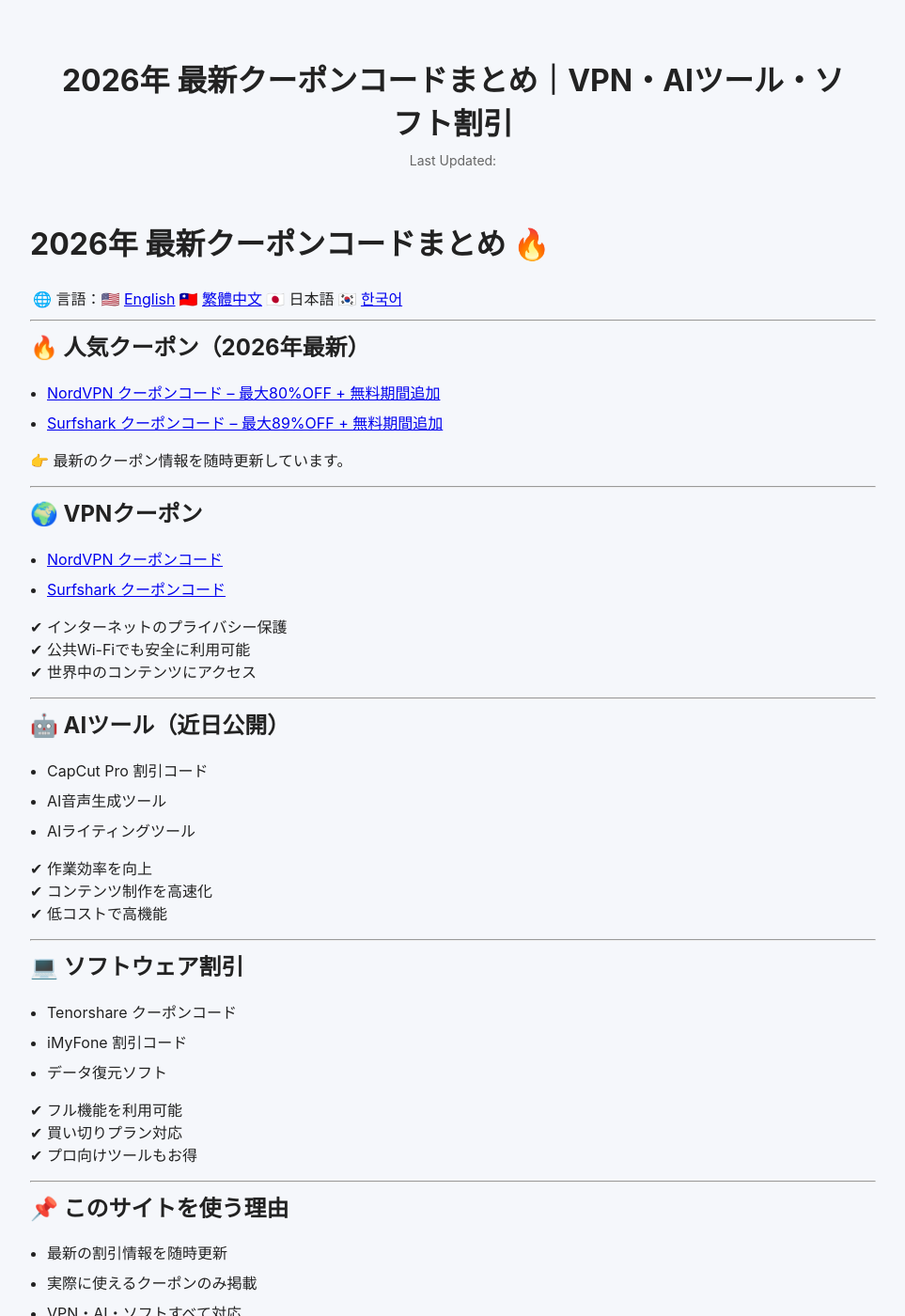
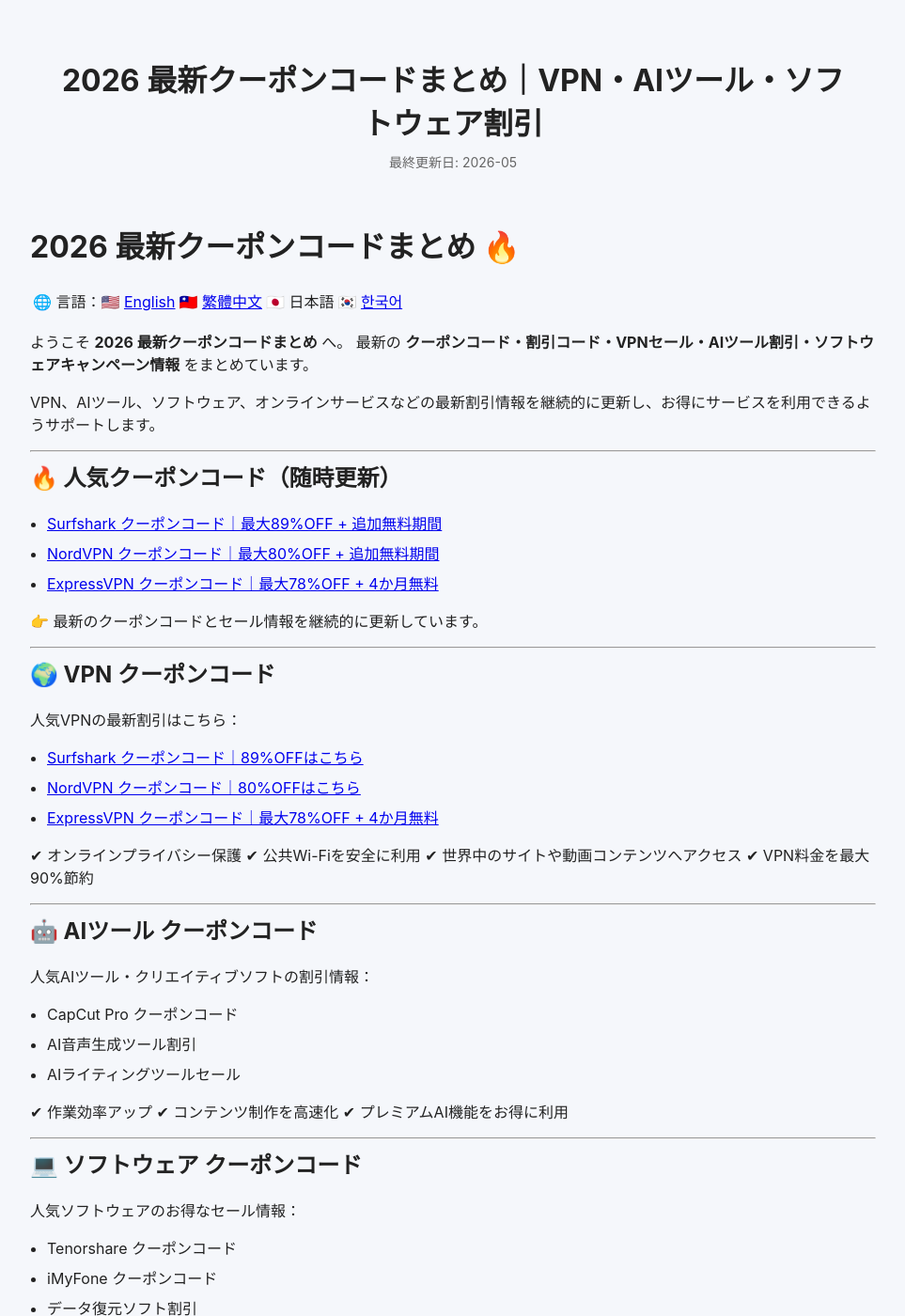
Before and after one commit to BestCouponCodes/best-coupon-codes, a Jekyll site: the page built from index-ja.md, in a window 1280 px wide and 1400 px high. Shown: the whole window at 94% size, without its empty margins (158-1121 px from the left). Built offline with Jekyll 4.4.1, drawn with Linux system fonts in a browser that asks for light colours; some of the changed text lies outside the part shown.

Commit message:
Add Japanese index page and improve multilingual coupon sections
Updated the Japanese index page with improved coupon sections, added ExpressVPN discount links, refined VPN and software content, improved multilingual navigation, and included affiliate disclaimer information for better readability and SEO structure.

```diff
--- a/index-ja.md
+++ b/index-ja.md
@@ -1,72 +1,83 @@
 ---
 layout: default
-title: "2026年 最新クーポンコードまとめ｜VPN・AIツール・ソフト割引"
-description: "2026年の最新VPN、AIツール、ソフトウェアのクーポンコードと割引情報をまとめています。"
+title: "2026 最新クーポンコードまとめ｜VPN・AIツール・ソフトウェア割引"
+description: "最新のVPNクーポンコード、AIツール割引、ソフトウェアセール情報を掲載。定期的に更新されるお得なキャンペーン情報をチェック。"
+excerpt: ""
+lang: ja
+last_modified_at: "2026-05-20"
+
 ---
 
-# 2026年 最新クーポンコードまとめ 🔥
+# 2026 最新クーポンコードまとめ 🔥
 
 🌐 言語：🇺🇸 [English](/best-coupon-codes/) | 🇹🇼 [繁體中文](/best-coupon-codes/index-zh/) | 🇯🇵 日本語 | 🇰🇷 [한국어](/best-coupon-codes/index-ko/)
 
----
+ようこそ **2026 最新クーポンコードまとめ** へ。
+最新の **クーポンコード・割引コード・VPNセール・AIツール割引・ソフトウェアキャンペーン情報** をまとめています。
 
-## 🔥 人気クーポン（2026年最新）
-
-- [NordVPN クーポンコード – 最大80%OFF + 無料期間追加](/best-coupon-codes/nordvpn-coupon-code-ja/)
-- [Surfshark クーポンコード – 最大89%OFF + 無料期間追加](/best-coupon-codes/surfshark-coupon-code-ja/)
-
-👉 最新のクーポン情報を随時更新しています。
+VPN、AIツール、ソフトウェア、オンラインサービスなどの最新割引情報を継続的に更新し、お得にサービスを利用できるようサポートします。
 
 ---
 
-## 🌍 VPNクーポン
+## 🔥 人気クーポンコード（随時更新）
 
-- [NordVPN クーポンコード](/best-coupon-codes/nordvpn-coupon-code-ja/)
-- [Surfshark クーポンコード](/best-coupon-codes/surfshark-coupon-code-ja/)
+* [Surfshark クーポンコード｜最大89%OFF + 追加無料期間](/best-coupon-codes/surfshark-coupon-code-ja/)
+* [NordVPN クーポンコード｜最大80%OFF + 追加無料期間](/best-coupon-codes/nordvpn-coupon-code-ja/)
+* [ExpressVPN クーポンコード｜最大78%OFF + 4か月無料](/best-coupon-codes/expressvpn-coupon-code-ja/)
 
-✔ インターネットのプライバシー保護
-✔ 公共Wi-Fiでも安全に利用可能
-✔ 世界中のコンテンツにアクセス
+👉 最新のクーポンコードとセール情報を継続的に更新しています。
 
 ---
 
-## 🤖 AIツール（近日公開）
+## 🌍 VPN クーポンコード
 
-- CapCut Pro 割引コード
-- AI音声生成ツール
-- AIライティングツール
+人気VPNの最新割引はこちら：
 
-✔ 作業効率を向上
-✔ コンテンツ制作を高速化
-✔ 低コストで高機能
+* [Surfshark クーポンコード｜89%OFFはこちら](/best-coupon-codes/surfshark-coupon-code-ja/)
+* [NordVPN クーポンコード｜80%OFFはこちら](/best-coupon-codes/nordvpn-coupon-code-ja/)
+* [ExpressVPN クーポンコード｜最大78%OFF + 4か月無料](/best-coupon-codes/expressvpn-coupon-code-ja/)
+
+✔ オンラインプライバシー保護
+✔ 公共Wi-Fiを安全に利用
+✔ 世界中のサイトや動画コンテンツへアクセス
+✔ VPN料金を最大90%節約
 
 ---
 
-## 💻 ソフトウェア割引
+## 🤖 AIツール クーポンコード
 
-- Tenorshare クーポンコード
-- iMyFone 割引コード
-- データ復元ソフト
+人気AIツール・クリエイティブソフトの割引情報：
 
-✔ フル機能を利用可能
-✔ 買い切りプラン対応
-✔ プロ向けツールもお得
+* CapCut Pro クーポンコード
+* AI音声生成ツール割引
+* AIライティングツールセール
+
+✔ 作業効率アップ
+✔ コンテンツ制作を高速化
+✔ プレミアムAI機能をお得に利用
 
 ---
 
-## 📌 このサイトを使う理由
+## 💻 ソフトウェア クーポンコード
 
-- 最新の割引情報を随時更新
-- 実際に使えるクーポンのみ掲載
-- VPN・AI・ソフトすべて対応
-- シンプルで見やすい構成
+人気ソフトウェアのお得なセール情報：
+
+* Tenorshare クーポンコード
+* iMyFone クーポンコード
+* データ復元ソフト割引
+
+✔ フル機能を解放
+✔ ライセンス費用を節約
+✔ プロ向けツールをお得に利用
 
 ---
 
-## 🚀 今すぐチェック
+## 📌 このクーポンサイトを利用する理由
 
-👉 上記のクーポンから最適なプランを選びましょう
-
+* 有効なクーポンコードを厳選・検証
+* 最新セール情報を継続更新
+* VPN・AIツール・ソフトウェア割引を網羅
+* 見やすく整理された構成
 
 ---
 
@@ -75,3 +86,7 @@ description: "2026年の最新VPN、AIツール、ソフトウェアのクーポ
 本ページにはアフィリエイトリンクが含まれている場合があります。これにより、追加費用なしでサイトの無料コンテンツや更新を継続的に提供するサポートになります。
 
 ---
+
+## 🚀 今すぐ始める
+
+👉 上記のクーポンコードから、お得な割引をチェックしましょう。
```
